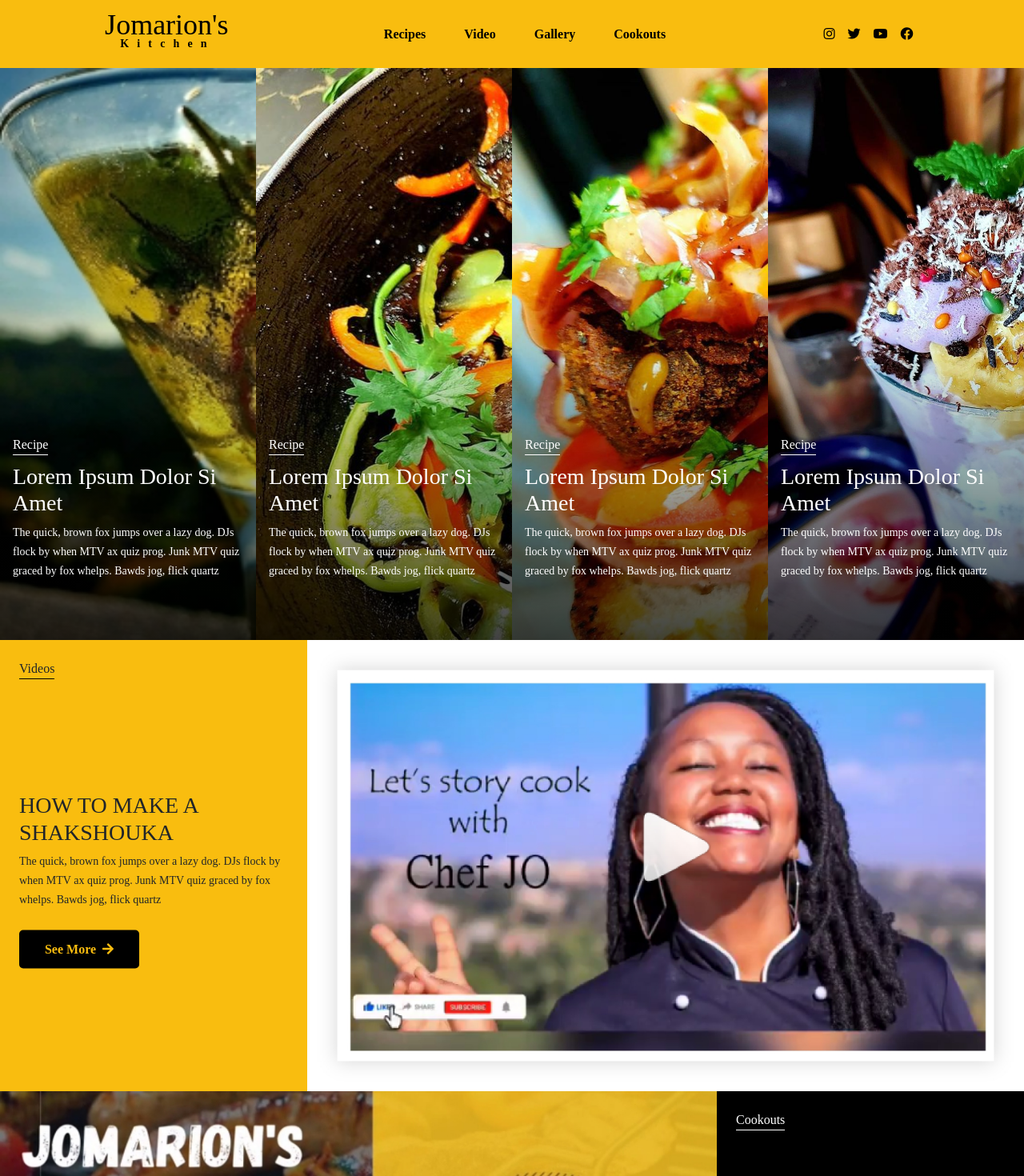
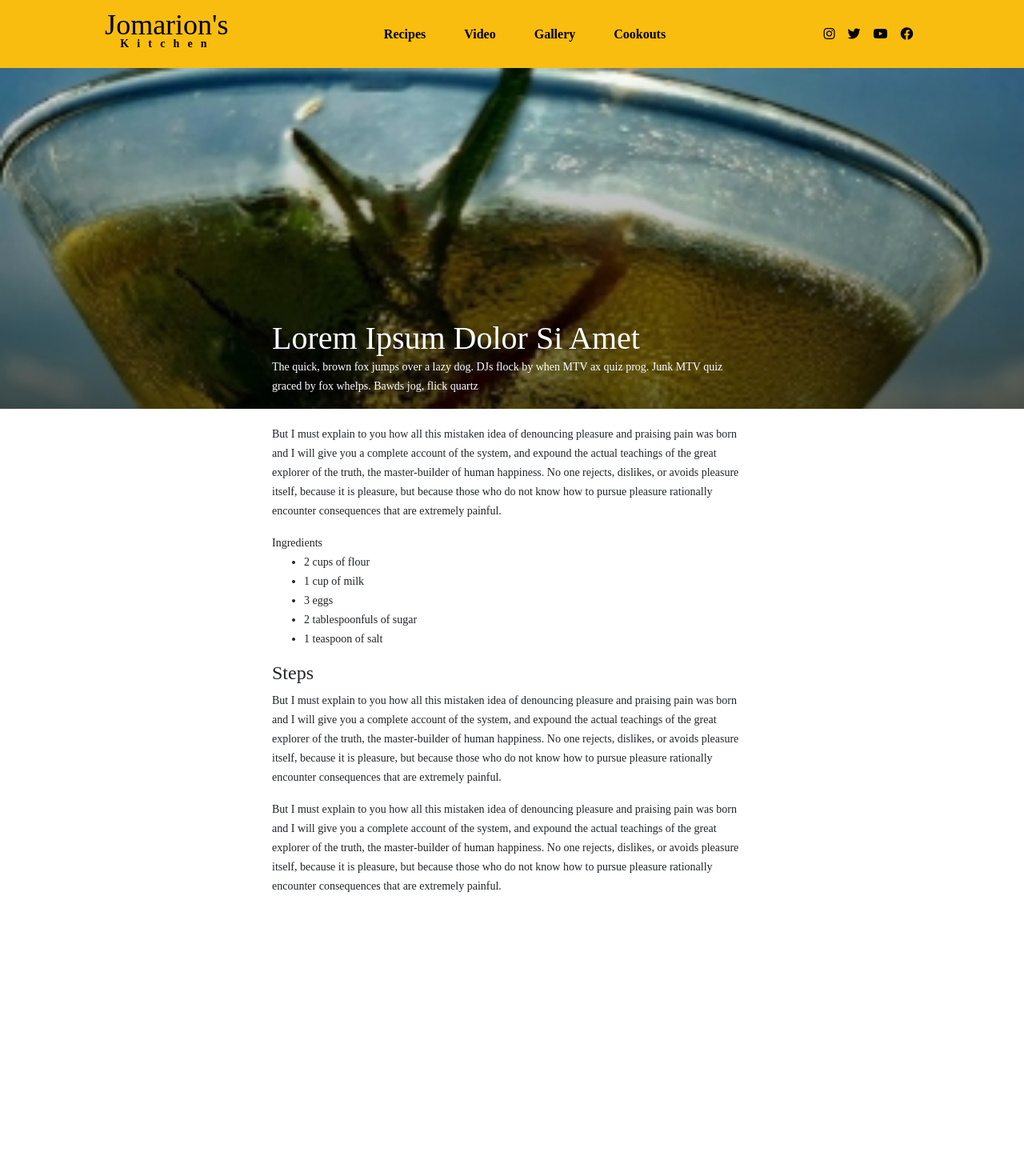
Before and after one commit to Karuma46/jomarion, a React (Create React App) app: page /recipes in a window 1280 px wide. Shown: the top 1470 px of the page at 80% size. After the commit the page ends 1140 px from the top, so only its background shows below. Built offline with nearby package versions, Linux system fonts and the light colour scheme; a web font is replaced by a local one.

Commit message:
Added pages, installed react-router

```diff
--- a/package.json
+++ b/package.json
@@ -10,6 +10,7 @@
     "node-sass": "^5.0.0",
     "react": "^17.0.2",
     "react-dom": "^17.0.2",
+    "react-router-dom": "^5.2.0",
     "react-scripts": "4.0.3",
     "web-vitals": "^1.1.1"
   },
--- a/src/App.js
+++ b/src/App.js
@@ -1,19 +1,18 @@
-import Header from "components/header"
-import Slider from "components/slider"
-import Section from "components/sections"
-import Gallery from "components/gallery"
-import Cookout from "components/cookout"
-import Footer from "components/footer"
+import React from 'react'
+import {BrowserRouter as Router, Route, Switch} from 'react-router-dom'
+
+import Home from "pages/homepage"
+import Recipes from "pages/recipes"
 
 function App() {
   return (
     <div className="App">
-      <Header></Header>
-      <Slider></Slider>
-      <Section></Section>
-      <Cookout></Cookout>
-      {/* <Gallery></Gallery> */}
-      <Footer></Footer>
+      <Router>
+        <Switch>
+          <Route exact path="/" component={Home} />
+          <Route exact path="/recipes" component={Recipes} />
+        </Switch>
+      </Router>
     </div>
   );
 }
--- /dev/null
+++ b/src/components/article/index.jsx
@@ -0,0 +1,48 @@
+import Drink from "assets/jpg/drink.jpg"
+
+function Article(){
+    return(
+        <>
+            <div id="article">
+                <div id="articleHeader">
+                    <div id="title">
+                        <h1>Lorem Ipsum Dolor Si Amet</h1>
+                        <p>The quick, brown fox jumps over a lazy dog. DJs flock by when MTV ax quiz prog. Junk MTV quiz graced by fox whelps. Bawds jog, flick quartz</p>
+                    </div>
+                    <div id="bgImg">
+                        <img src={Drink} alt=""/>
+                    </div>
+                </div>
+
+                <div id="articleText">
+                    <p>
+                        <p>                        But I must explain to you how all this mistaken idea of denouncing pleasure and praising pain was born and I will give you a complete account of the system, and expound the actual teachings of the great explorer of the truth, the master-builder of human happiness. No one rejects, dislikes, or avoids pleasure itself, because it is pleasure, but because those who do not know how to pursue pleasure rationally encounter consequences that are extremely painful.
+</p>
+                        <p>
+                        Ingredients
+                        <ul>
+                            <li>2 cups of flour</li>
+                            <li>1 cup of milk</li>
+                            <li>3 eggs</li>
+                            <li>2 tablespoonfuls of sugar</li>
+                            <li>1 teaspoon of salt</li>
+                        </ul>
+                        </p>
+
+                        <h4>Steps</h4>
+                        <p>
+                            But I must explain to you how all this mistaken idea of denouncing pleasure and praising pain was born and I will give you a complete account of the system, and expound the actual teachings of the great explorer of the truth, the master-builder of human happiness. No one rejects, dislikes, or avoids pleasure itself, because it is pleasure, but because those who do not know how to pursue pleasure rationally encounter consequences that are extremely painful.
+                        </p>
+
+                        <p>
+                            But I must explain to you how all this mistaken idea of denouncing pleasure and praising pain was born and I will give you a complete account of the system, and expound the actual teachings of the great explorer of the truth, the master-builder of human happiness. No one rejects, dislikes, or avoids pleasure itself, because it is pleasure, but because those who do not know how to pursue pleasure rationally encounter consequences that are extremely painful.
+                        </p>
+
+                    </p>
+                </div>
+            </div>
+        </>
+    )
+}
+
+export default Article
--- /dev/null
+++ b/src/components/article/index.scss
@@ -0,0 +1,37 @@
+#articleHeader {
+  background-color: grey;
+  height: 426px;
+  width: 100%;
+  position: relative;
+  #title {
+    width: 600px;
+    color: white;
+    position: absolute;
+    z-index: 2;
+    bottom: 0px;
+    left: 50%;
+    transform: translateX(-50%);
+  }
+  #bgImg {
+    position: absolute;
+    height: 426px;
+    width: 100%;
+    overflow: hidden;
+    z-index: 1;
+    img {
+      width: 100%;
+    }
+    &::before {
+      position: absolute;
+      content: " ";
+      width: 100%;
+      height: 100%;
+      background-image: linear-gradient(rgba(0, 0, 0, 0), rgba(0, 0, 0, 0.6));
+    }
+  }
+}
+
+#articleText {
+  width: 600px;
+  margin: 20px auto;
+}
--- a/src/components/header/index.jsx
+++ b/src/components/header/index.jsx
@@ -1,3 +1,5 @@
+import {Link} from "react-router-dom"
+
 import Logo from "assets/svg/logo.svg"
 import LogoAlt from "assets/svg/logo-white.svg"
 
@@ -10,10 +12,10 @@ function MobileNav(){
 
             <div id="mobileNav" className="p-3 border-box">
                 <div id="mobileMenu" className="text-white d-flex flex-column">
-                    <span className="my-2"><a href="">Recipes</a></span>
-                    <span className="my-2"><a href="">Video</a></span>
-                    <span className="my-2"><a href="">Gallery</a></span>
-                    <span className="my-2"><a href="">Cookouts</a></span>
+                    <span className="my-2"><Link to="recipes">Recipes</Link></span>
+                    <span className="my-2"><Link to="">Video</Link></span>
+                    <span className="my-2"><Link to="">Gallery</Link></span>
+                    <span className="my-2"><Link to="">Cookouts</Link></span>
                 </div>
 
                 <div id="navFooter" className="border-box">
@@ -47,15 +49,17 @@ function Header(){
         <div className="header d-flex align-items-center justify-content-around px-5" id="header">
             <div className="logo">
                 <div id="logoWrapper">
-                    <img src= {Logo} alt="logo" />
+                    <Link to="/">
+                        <img src= {Logo} alt="logo" />
+                    </Link>
                 </div>
             </div>
 
             <nav className="nav d-flex justify-content-between" id="nav">
-                <span className="mx-4"><a href="">Recipes</a></span>
-                <span className="mx-4"><a href="">Video</a></span>
-                <span className="mx-4"><a href="">Gallery</a></span>
-                <span className="mx-4"><a href="">Cookouts</a></span>
+                <span className="mx-4"><Link to="recipes">Recipes</Link></span>
+                <span className="mx-4"><a href="/#videos">Video</a></span>
+                <span className="mx-4"><Link to="">Gallery</Link></span>
+                <span className="mx-4"><Link to="">Cookouts</Link></span>
             </nav>
 
             <div id="topbarSocials" className="d-flex justify-content-between">
--- a/src/components/sections/index.jsx
+++ b/src/components/sections/index.jsx
@@ -32,12 +32,12 @@ function Section(){
         <>
             <div className="section d-flex">
                 <div className="infoSection p-4">
-                    <div className="contentTag">
+                    <div className="contentTag" id="videos">
                         Videos
                     </div>
 
                     <div className="infotext">
-                        <h2>HOW TO MAKE A SHAKSHOUKA</h2>
+                        <h2>Lorem Ipsum Dolor Si Amet</h2>
                         <p>
                             The quick, brown fox jumps over a lazy dog. DJs flock by when MTV ax quiz prog. Junk MTV quiz graced by fox whelps. Bawds jog, flick quartz
                         </p>
--- a/src/components/slider/index.jsx
+++ b/src/components/slider/index.jsx
@@ -3,6 +3,7 @@ import Icecream from "assets/jpg/icecream.jpg"
 import Burger from "assets/jpg/burger.jpg"
 import Meat from "assets/jpg/meat.jpg"
 
+import {Link} from "react-router-dom"
 
 function Slide({img}){
     return(
@@ -15,7 +16,7 @@ function Slide({img}){
                     <div className="contentTag">
                         Recipe
                     </div>
-                    <a href="">
+                    <Link to="recipes">
                         <h2>
                             Lorem Ipsum Dolor Si Amet
                         </h2>
@@ -24,7 +25,7 @@ function Slide({img}){
                             The quick, brown fox jumps over a lazy dog. DJs flock by when MTV ax quiz prog.
                             Junk MTV quiz graced by fox whelps. Bawds jog, flick quartz
                         </p>
-                    </a>
+                    </Link>
                 </div>
             </div>
         </>
--- a/src/components/slider/index.scss
+++ b/src/components/slider/index.scss
@@ -31,6 +31,14 @@
         img {
           object-fit: fill;
           height: 100vh;
+          transition: 0.3s ease-in-out all;
+        }
+      }
+      &:hover {
+        .image {
+          img {
+            height: 102vh;
+          }
         }
       }
       .slideInfo {
--- /dev/null
+++ b/src/pages/homepage.jsx
@@ -0,0 +1,21 @@
+import Header from "components/header"
+import Slider from "components/slider"
+import Section from "components/sections"
+import Gallery from "components/gallery"
+import Cookout from "components/cookout"
+import Footer from "components/footer"
+
+function Home() {
+  return (
+    <div className="App">
+      <Header></Header>
+      <Slider></Slider>
+      <Section></Section>
+      <Cookout></Cookout>
+      {/* <Gallery></Gallery> */}
+      <Footer></Footer>
+    </div>
+  );
+}
+
+export default Home;
--- /dev/null
+++ b/src/pages/recipes.jsx
@@ -0,0 +1,13 @@
+import Header from 'components/header'
+import Article from "components/article"
+
+function Recipes(){
+    return(
+        <>
+            <Header />
+            <Article />
+        </>
+    )
+}
+
+export default Recipes
--- a/src/scss/main.scss
+++ b/src/scss/main.scss
@@ -13,3 +13,4 @@ h1 {
 @import "../components/gallery/";
 @import "../components/inputs/";
 @import "../components/footer/";
+@import "../components/article/";
```
Also changed, not shown: 1 other file (tests, documents, lock files or other folders).
